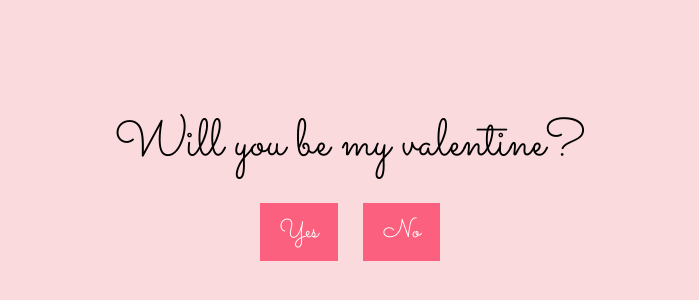
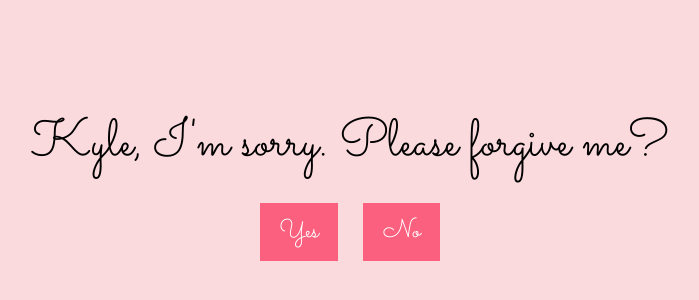
Before and after one commit to LoisErielle/For-Elle-s-Philo-Kyle, a plain HTML site: page index.html in a window 1280 px wide. Shown: the part 216-516 px from the top of the page, without its empty margins (290-989 px from the left). Drawn offline with Linux system fonts and the light colour scheme.

Commit message:
Update index.html

```diff
--- a/index.html
+++ b/index.html
@@ -3,7 +3,7 @@
 <head>
     <meta charset="UTF-8">
     <meta name="viewport" content="width=device-width, initial-scale=1.0">
-    <title>Will You Be My Valentine?</title>
+    <title>Elle's Sky, Kyle, I'm sorry. </title>
     <link rel="stylesheet" href="https://fonts.googleapis.com/css2?family=Sacramento&display=swap">
     <link rel="stylesheet" href="style.css"> <!-- Link to external stylesheet -->
 </head>
@@ -11,7 +11,7 @@
     <div id="container">
         <div id="image-container"></div> <!-- Container for displaying images -->
         <div id="text-container">
-            <div id="question">Will you be my valentine?</div> <!-- Question -->
+            <div id="question">Kyle, I'm sorry. Please forgive me?</div> <!-- Question -->
             <div id="options">
                 <button id="yes-button" onclick="selectOption('yes')">Yes</button> <!-- Yes button -->
                 <button id="no-button" onclick="selectOption('no')">No</button> <!-- No button -->
```
